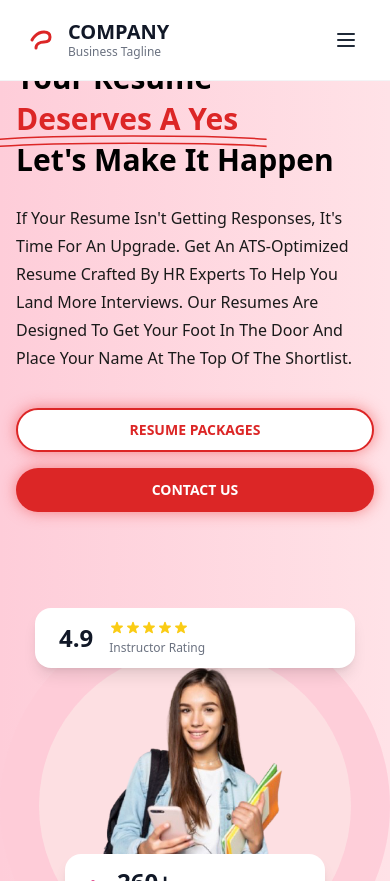
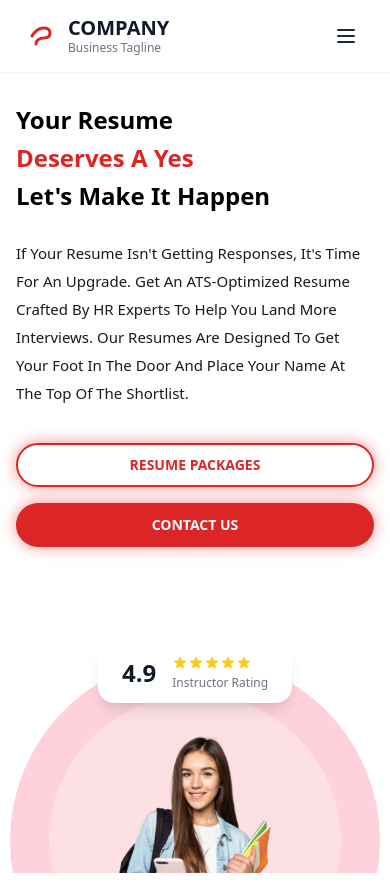
Before and after one commit to jasleenk8999/Resume-Site, a React (Vite) app: page / in a window 390 px wide. Shown: the top 883 px of the page. Built offline with nearby package versions, Linux system fonts and the light colour scheme; the HTML template or start-up script is replaced by a standard one.

Commit message:
Improve mobile responsiveness and fix overflow issues in HeroSection and Header components

```diff
--- a/src/components/Header.tsx
+++ b/src/components/Header.tsx
@@ -1,38 +1,40 @@
+import { useState } from 'react';
 import { Button } from "@/components/ui/button";
 import { Link } from "react-router-dom";
+import { X, Menu } from 'lucide-react';
 
-/**
- * Header component with logo and navigation
- * Pixel-perfect implementation matching Figma design
- */
 const Header = () => {
-  // Use a strong, consistent red for primary accents (often red-600/700)
+  const [isMenuOpen, setIsMenuOpen] = useState(false);
+
+  const toggleMenu = () => setIsMenuOpen(!isMenuOpen);
+  const closeMenu = () => setIsMenuOpen(false);
+
+  // Use variables for clarity and consistent color/shadow matching across the site
   const ACCENT_RED = 'bg-red-600';
   const ACCENT_RED_HOVER = 'hover:bg-red-700';
-  const ACCENT_SHADOW = 'shadow-[0_0_15px_rgba(220,38,38,0.5)]';
+  const ACCENT_SHADOW = 'shadow-[0_0_15px_rgba(220,38,38,0.5)]'; // Corrected RGBA syntax for clarity
 
-  // Note: Assuming `hsl(var(--primary))` resolves to a dark color for the logo swoosh.
+  const navLinks = [
+    { to: "/", label: "Home" },
+    { to: "/about", label: "About Us" },
+    { to: "/services", label: "Our Services" },
+    { to: "/pricing", label: "Pricing" },
+    { to: "/faq", label: "FAQ" },
+  ];
 
   return (
-    <header className="w-full bg-white border-b border-gray-100 sticky top-0 z-50">
-      {/* Use py-5 for better vertical padding, matching typical designs */}
-      <div className="container mx-auto px-6 py-5">
-        <div className="flex items-center justify-between">
-
-          {/* Logo & Tagline */}
+    <>
+      {/* 1. HEADER BAR: Use py-4 instead of fixed h-20 for better fluid height */}
+      <header className="w-full bg-white border-b border-gray-100 sticky top-0 z-50 py-4">
+        <div className="container mx-auto px-6 h-full">
+          <div className="flex items-center justify-between h-full">
+            {/* Logo: Remains clean and simple */}
             <div className="flex items-center gap-3">
-            <div className="relative w-8 h-8"> {/* Reduced logo size for better balance */}
-              {/* Red swoosh icon */}
-              <svg
-                viewBox="0 0 32 32"
-                fill="none"
-                xmlns="http://www.w3.org/2000/svg"
-                // Using a consistent strong red color for the icon
-                className="w-full h-full text-red-600"
-              >
+              <div className="w-8 h-8 text-red-600">
+                <svg viewBox="0 0 32 32" fill="none" xmlns="http://www.w3.org/2000/svg">
                   <path
                     d="M8 16C8 16 12 8 20 8C24 8 26 10 26 13C26 16 24 18 20 18C16 18 12 20 12 24"
-                  stroke="currentColor" // Uses the text-red-600 color
+                    stroke="currentColor"
                     strokeWidth="3"
                     strokeLinecap="round"
                     fill="none"
@@ -40,7 +42,6 @@ const Header = () => {
                 </svg>
               </div>
               <div className="flex flex-col">
-              {/* Ensure text color is black/dark gray for contrast */}
                 <span className="text-xl font-extrabold text-gray-900 leading-none font-['Nunito Sans']">
                   COMPANY
                 </span>
@@ -50,62 +51,94 @@ const Header = () => {
               </div>
             </div>
 
-          {/* Navigation - Hidden on mobile, shown on medium screens and up */}
+            {/* Desktop Navigation (Unchanged, remains hidden on mobile) */}
             <nav className="hidden lg:flex items-center gap-6">
+              {navLinks.map((link) => (
                 <Link
-              to="/"
-              className="text-[18px] font-medium text-gray-700 hover:text-red-600 transition-colors font-['Nunito Sans']"
+                  key={link.to}
+                  to={link.to}
+                  // Ensured text size is precise (e.g., [16px] or [18px] from Figma)
+                  className="text-[16px] font-medium text-gray-700 hover:text-red-600 transition-colors font-['Nunito Sans']"
                 >
-              Home
+                  {link.label}
                 </Link>
-            <Link
-              to="/about"
-              className="text-[18px] font-medium text-gray-700 hover:text-red-600 transition-colors font-['Nunito Sans']"
-            >
-              About Us
-            </Link>
-            <Link
-              to="/services"
-              className="text-[18px] font-medium text-gray-700 hover:text-red-600 transition-colors font-['Nunito Sans']"
-            >
-              Our Services
-            </Link>
-            <Link
-              to="/pricing"
-              className="text-[18px] font-medium text-gray-700 hover:text-red-600 transition-colors font-['Nunito Sans']"
-            >
-              Pricing
-            </Link>
-            <Link
-              to="/faq"
-              className="text-[18px] font-medium text-gray-700 hover:text-red-600 transition-colors font-['Nunito Sans']"
-            >
-              FAQ
-            </Link>
+              ))}
             </nav>
 
-          {/* CTA Button - Hidden on mobile, shown on medium screens and up */}
-          {/* Adjusted py-2 h-10 for a standard, pixel-perfect button height */}
+            {/* Desktop CTA (Unchanged, remains hidden on mobile) */}
             <Link to="/get-quote" className="hidden lg:inline-flex">
               <Button
-              size="default"
-              className={`px-6 py-2 h-10 text-base font-medium rounded-full ${ACCENT_RED} text-white ${ACCENT_SHADOW} ${ACCENT_RED_HOVER} transition-colors font-['Nunito Sans']`}
+                className={`px-6 h-10 text-base font-medium rounded-full ${ACCENT_RED} text-white ${ACCENT_SHADOW} ${ACCENT_RED_HOVER} transition-colors`}
               >
                 Get A Quote
               </Button>
             </Link>
 
-
-          {/* Mobile Menu Button - Visible on mobile, hidden on desktop */}
-          {/* This is the mobile CTA/Menu trigger */}
-          <button className="lg:hidden p-2 text-gray-800" aria-label="Menu">
-            <svg className="w-6 h-6" fill="none" stroke="currentColor" viewBox="0 0 24 24">
-              <path strokeLinecap="round" strokeLinejoin="round" strokeWidth={2} d="M4 6h16M4 12h16M4 18h16" />
-            </svg>
+            {/* Mobile Menu Button - CRITICAL: Centered the button vertically */}
+            <button
+              className="lg:hidden p-2 text-gray-800 focus:outline-none"
+              onClick={toggleMenu}
+              aria-label={isMenuOpen ? 'Close menu' : 'Open menu'}
+              aria-expanded={isMenuOpen}
+            >
+              {isMenuOpen ? (
+                <X className="w-6 h-6" />
+              ) : (
+                <Menu className="w-6 h-6" />
+              )}
             </button>
           </div>
         </div>
       </header>
+
+      {/* 2. MOBILE MENU PANEL: Improved animation and full height handling */}
+      <div
+        className={`fixed inset-0 z-40 lg:hidden transition-all duration-300 ease-in-out ${isMenuOpen ? 'opacity-100' : 'opacity-0 pointer-events-none'}`}
+      >
+        {/* Overlay */}
+        <div
+          className="absolute inset-0 bg-black bg-opacity-50 transition-opacity"
+          onClick={closeMenu}
+          style={{ opacity: isMenuOpen ? 1 : 0 }}
+        />
+
+        {/* Menu Panel - Height fixed to screen size for better scrolling */}
+        <div
+          className="absolute top-0 left-0 right-0 bg-white shadow-xl transform transition-transform duration-300 ease-in-out"
+          style={{
+            // Use top-0 and translate to slide down from the top, instead of stretching height
+            transform: isMenuOpen ? 'translateY(0)' : 'translateY(-100%)',
+            height: '100vh',
+          }}
+        >
+          <div className="h-full overflow-y-auto pt-20"> {/* Add padding for the fixed header height */}
+            <nav className="flex flex-col p-6 space-y-2">
+              {navLinks.map((link) => (
+                <Link
+                  key={link.to}
+                  to={link.to}
+                  className="text-lg font-medium text-gray-700 hover:text-red-600 py-3 px-4 rounded-lg hover:bg-gray-50 transition-colors"
+                  onClick={closeMenu}
+                >
+                  {link.label}
+                </Link>
+              ))}
+
+              {/* Mobile CTA: Ensured it sits well at the bottom of the visible screen */}
+              <div className="pt-4 mt-2 border-t border-gray-100">
+                <Link to="/get-quote" onClick={closeMenu} className="block">
+                  <Button
+                    className={`w-full py-3 text-base font-medium rounded-lg ${ACCENT_RED} text-white ${ACCENT_SHADOW} ${ACCENT_RED_HOVER} transition-colors`}
+                  >
+                    Get A Quote
+                  </Button>
+                </Link>
+              </div>
+            </nav>
+          </div>
+        </div>
+      </div>
+    </>
   );
 };
 
--- a/src/components/HeroSection.tsx
+++ b/src/components/HeroSection.tsx
@@ -1,22 +1,53 @@
 import { Button } from "@/components/ui/button";
 
 const HeroSection = () => {
+  // Assuming these color codes are confirmed from Figma:
+  const GRADIENT_FROM = '#FECDD9';
+  const GRADIENT_TO = '#FFE2E7';
+  const ACCENT_RED = 'text-red-600';
+  const ACCENT_RED_HOVER = 'hover:bg-red-700';
+  const ACCENT_SHADOW = 'shadow-[0_0_15px_rgba(239,68,68,0.6)]';
+
   return (
-    <section className="w-full bg-gradient-to-r from-[#FECDD9] to-[#FFE2E7] relative overflow-hidden">
-      <div className="container mx-auto px-0 min-h-[600px] max-h-[800px] flex items-center h-auto md:h-[70vh]">
+    // 1. CRITICAL FIX: Add overflow-x-hidden to the main section to clip any rogue elements.
+    <section className={`w-full bg-gradient-to-r from-[${GRADIENT_FROM}] to-[${GRADIENT_TO}] relative overflow-x-hidden`}>
+      {/*
+        FIX: Add pt-24 (or similar) to push content below a fixed header on mobile.
+        You may need to adjust this value to match your header height.
+        Also, reduce min-h-[600px] to min-h-[500px] for better mobile fit.
+      */}
+      <div className="container mx-auto px-0 min-h-[500px] max-h-[800px] flex items-center h-auto md:h-[70vh] pt-24 md:pt-0">
         <div className="grid grid-cols-1 md:grid-cols-2 h-full w-full">
-          {/* Left Content */}
+          {/* Left Content (No overflow issues here) */}
           <div className="space-y-7 z-10 flex flex-col justify-center px-4 sm:px-6 md:px-8 lg:px-12 py-10 md:py-0">
-            <h1 className="text-3xl sm:text-4xl md:text-6xl lg:text-[64px] font-semibold leading-[1.1] space-y-2 font-['Nunito Sans']">
+            {/*
+              FIX: Make h1 text smaller and more responsive on mobile,
+              and allow wrapping for long lines.
+            */}
+            <h1 className="text-2xl xs:text-3xl sm:text-4xl md:text-6xl lg:text-[64px] font-semibold leading-tight space-y-2 font-['Nunito Sans'] break-words">
               <div className="text-black">Your Resume</div>
               <div className="relative inline-block">
-                <span className="relative z-10 text-red-600">Deserves A Yes</span>
+                <span className={`relative z-10 ${ACCENT_RED}`}>Deserves A Yes</span>
+                {/*
+                  FIX: On mobile, SVG underline can cause overflow.
+                  Hide SVGs on small screens, show on sm+.
+                */}
                 <div className="absolute top-full left-0 w-[110%] mt-1">
                   <div className="flex flex-col items-center -mt-1 space-y-[-4px]">
-                    <svg width="110%" height="8" viewBox="0 0 500 15" className="text-red-600 -translate-x-[2%]">
+                    <svg
+                      width="110%"
+                      height="8"
+                      viewBox="0 0 500 15"
+                      className={`${ACCENT_RED} -translate-x-[2%] hidden sm:block`}
+                    >
                       <path d="M0,8 C100,0 400,0 500,8" stroke="currentColor" fill="none" strokeWidth="3" strokeLinecap="round" />
                     </svg>
-                    <svg width="110%" height="10" viewBox="0 0 500 15" className="text-red-600 -translate-x-[2%]">
+                    <svg
+                      width="110%"
+                      height="10"
+                      viewBox="0 0 500 15"
+                      className={`${ACCENT_RED} -translate-x-[2%] hidden sm:block`}
+                    >
                       <path d="M0,12 C100,4 400,4 500,12" stroke="currentColor" fill="none" strokeWidth="3" strokeLinecap="round" />
                     </svg>
                   </div>
@@ -25,7 +56,7 @@ const HeroSection = () => {
               <div className="text-black">Let's Make It Happen</div>
             </h1>
 
-            <p className="text-[16px] sm:text-lg leading-7 max-w-xl font-['Nunito Sans']">
+            <p className="text-[15px] sm:text-lg leading-7 max-w-xl font-['Nunito Sans']">
               If Your Resume Isn't Getting Responses, It's Time For An Upgrade. Get An ATS-Optimized Resume Crafted By HR Experts To Help You Land More Interviews. Our Resumes Are Designed To Get Your Foot In The Door And Place Your Name At The Top Of The Shortlist.
             </p>
 
@@ -33,7 +64,7 @@ const HeroSection = () => {
             <div className="flex flex-col sm:flex-row flex-wrap gap-4 pt-2">
               <Button
                 size="lg"
-                className="px-8 rounded-full border-2 border-red-600 bg-white text-red-600 font-semibold shadow-[0_0_15px_rgba(239,68,68,0.6)] hover:bg-red-50 w-full sm:w-auto"
+                className={`px-8 rounded-full border-2 border-red-600 bg-white ${ACCENT_RED} font-semibold ${ACCENT_SHADOW} hover:bg-red-50 w-full sm:w-auto`}
                 onClick={() => {
                   const element = document.getElementById('resume-packages');
                   if (element) {
@@ -45,7 +76,7 @@ const HeroSection = () => {
               </Button>
               <Button
                 size="lg"
-                className="px-8 rounded-full bg-red-600 text-white font-semibold shadow-[0_0_15px_rgba(239,68,68,0.6)] hover:bg-red-700 w-full sm:w-auto"
+                className={`px-8 rounded-full ${ACCENT_RED.replace('text', 'bg')} text-white font-semibold ${ACCENT_SHADOW} ${ACCENT_RED_HOVER} w-full sm:w-auto`}
                 asChild
               >
                 <a href="/contact">
@@ -56,13 +87,14 @@ const HeroSection = () => {
           </div>
 
           {/* Right Content */}
-          <div className="relative h-[350px] xs:h-[400px] sm:h-[450px] md:h-full w-full mt-10 md:mt-0">
-            {/* Decorative concentric circles - responsive size */}
+          {/* 2. CRITICAL FIX: Added overflow-hidden to clip absolute children that exceed this column's width. */}
+          <div className="relative h-[350px] xs:h-[400px] sm:h-[450px] md:h-full w-full mt-10 md:mt-0 overflow-hidden">
+            {/* Decorative concentric circles - 3. CRITICAL FIX: Replaced w-[120%] (which caused overflow) with contained percentages. */}
             <div className="absolute inset-0 flex items-center justify-center" style={{ paddingTop: '20%' }}>
-              {/* Outer circle */}
-              <div className="absolute w-[100vw] max-w-[500px] md:w-[90%] aspect-square rounded-full bg-[#FECDD9] opacity-90"></div>
-              {/* Middle circle */}
-              <div className="absolute w-[80vw] max-w-[400px] md:w-[75%] aspect-square rounded-full bg-[#FDE2E4] opacity-90"></div>
+              {/* Outer circle - Safe at w-[95%] of the parent column, relying on max-w for desktop scale */}
+              <div className="absolute w-[95%] max-w-[500px] aspect-square rounded-full bg-[#FECDD9] opacity-90"></div>
+              {/* Middle circle - Safe at w-[75%] of the parent column */}
+              <div className="absolute w-[75%] max-w-[400px] aspect-square rounded-full bg-[#FDE2E4] opacity-90"></div>
             </div>
 
             {/* Hero Image */}
@@ -70,15 +102,15 @@ const HeroSection = () => {
               <img
                 src="/hero-women.png"
                 alt="Professional woman with books and backpack"
-                className="h-[80vw] xs:h-[85vw] sm:h-[400px] md:h-[110%] max-h-[600px] w-auto object-contain object-bottom transition-all duration-300"
+                className="h-[70vw] xs:h-[80vw] sm:h-[400px] md:h-[110%] max-h-[600px] w-auto object-contain object-bottom transition-all duration-300"
                 style={{
-                  minHeight: '220px',
+                  minHeight: '180px',
                 }}
               />
             </div>
 
-            {/* Rating Badge */}
-            <div className="absolute top-4 left-1/2 -translate-x-1/2 md:top-60 md:left-7 md:-translate-x-0 bg-white rounded-2xl px-6 py-3 md:px-9 md:py-4 shadow-lg z-30 w-[90vw] max-w-[320px] md:w-auto">
+            {/* Rating Badge - 3. CRITICAL FIX: Removed dynamic width (w-11/12) and rely on max-w, as positioning centered it. */}
+            <div className="absolute top-4 left-1/2 -translate-x-1/2 md:top-60 md:left-7 md:-translate-x-0 bg-white rounded-2xl px-6 py-3 md:px-9 md:py-4 shadow-lg z-30 max-w-[320px] md:w-auto">
               <div className="flex items-center gap-4">
                 <p className="text-2xl md:text-3xl font-bold text-gray-900">4.9</p>
                 <div className="flex flex-col">
@@ -94,8 +126,8 @@ const HeroSection = () => {
               </div>
             </div>
 
-            {/* Stats Badge */}
-            <div className="absolute bottom-4 right-1/2 translate-x-1/2 md:bottom-8 md:right-11 md:translate-x-0 bg-white rounded-2xl px-4 py-3 md:px-5 md:py-4 shadow-lg flex items-center gap-3 z-30 w-[90vw] max-w-[260px] md:w-auto">
+            {/* Stats Badge - 3. CRITICAL FIX: Removed dynamic width (w-11/12) */}
+            <div className="absolute bottom-4 right-1/2 translate-x-1/2 md:bottom-8 md:right-11 md:-translate-x-0 bg-white rounded-2xl px-4 py-3 md:px-5 md:py-4 shadow-lg flex items-center gap-3 z-30 max-w-[260px] md:w-auto">
               <svg xmlns="http://www.w3.org/2000/svg" className="h-6 w-6 md:h-7 md:w-7 text-pink-600" fill="currentColor" viewBox="0 0 24 24">
                 <path d="M12 2L1 7l11 5 9-4.09V17h2V7L12 2zm0 13.28L5.18 12 4 12.55 12 17l8-4.45L18.82 12 12 15.28z"/>
               </svg>
```
Lines whose indentation alone changed are shown as unchanged.
